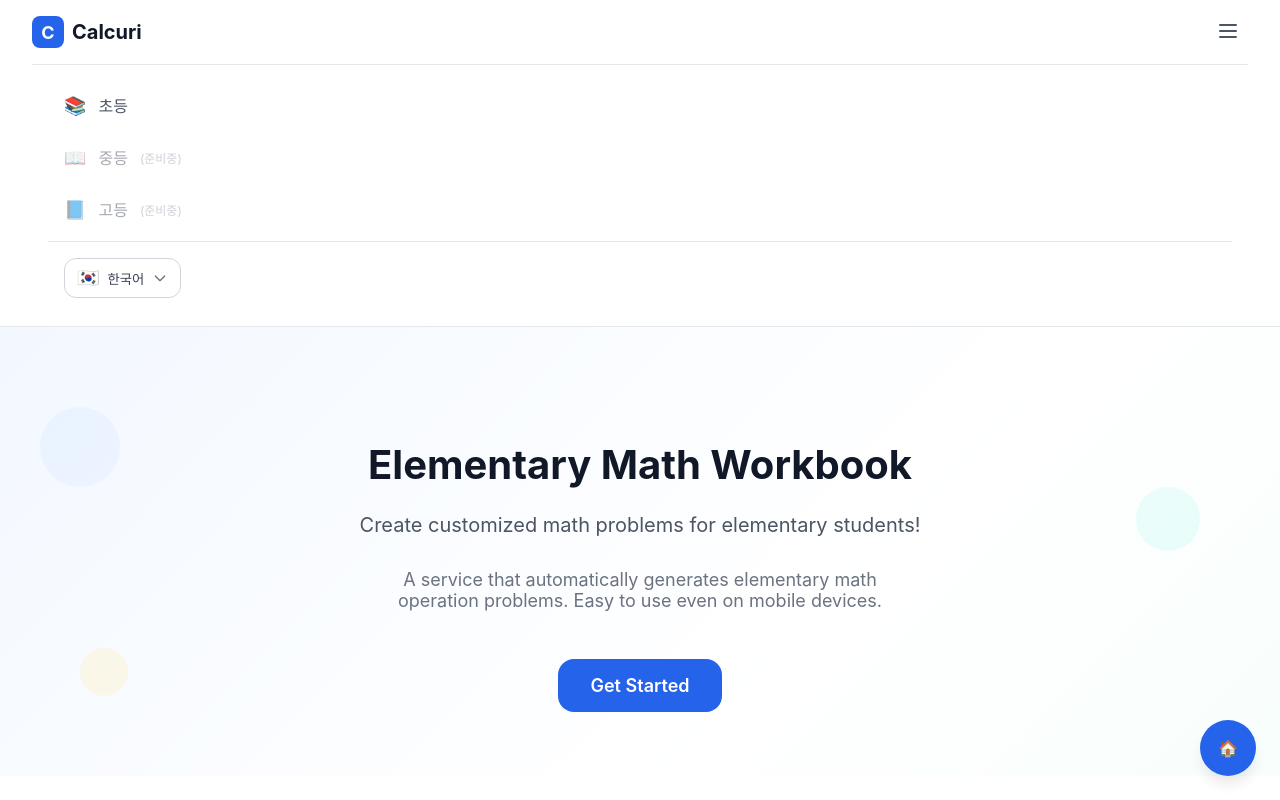
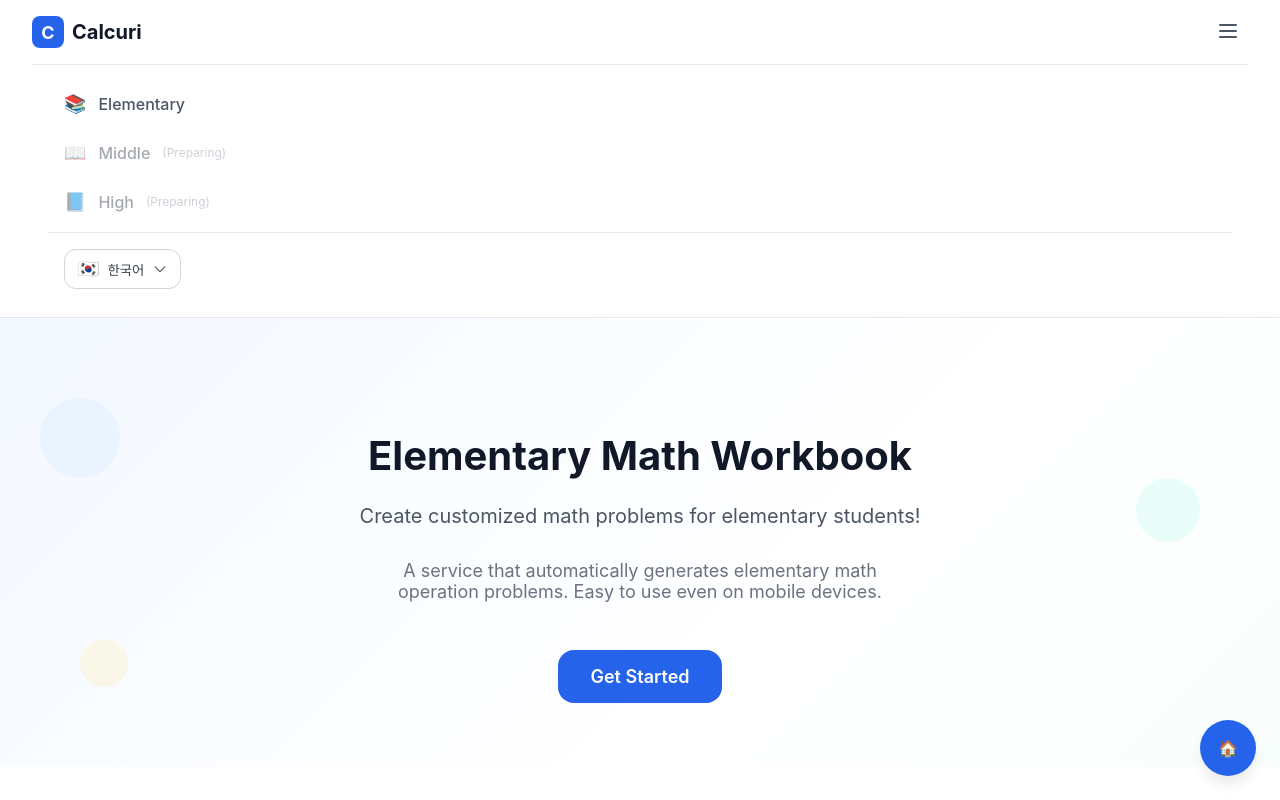
Before and after one commit to DotoriPicnic/mathgo, a React (Vite) app: page / in a window 1280 px wide. Both pictures are taken after a click on the button 1228 px from the left and 32 px from the top of the page. Shown: the top 800 px of the page. Built offline with nearby package versions, Linux system fonts and the light colour scheme.

Commit message:
Add translations for navigation menu and main page features section

```diff
--- a/src/components/Navigation.tsx
+++ b/src/components/Navigation.tsx
@@ -1,15 +1,17 @@
 import React, { useState } from 'react';
 import { Link, useLocation } from 'react-router-dom';
+import { useTranslation } from 'react-i18next';
 import LanguageSelector from './LanguageSelector';
 
 const Navigation: React.FC = () => {
   const location = useLocation();
   const [isMobileMenuOpen, setIsMobileMenuOpen] = useState(false);
+  const { t } = useTranslation();
 
   const menuItems = [
-    { path: '/elem', label: '초등', icon: '📚', active: true },
-    { path: '/middle', label: '중등', icon: '📖', active: false },
-    { path: '/high', label: '고등', icon: '📘', active: false },
+    { path: '/elem', label: t('elementary'), icon: '📚', active: true },
+    { path: '/middle', label: t('middle'), icon: '📖', active: false },
+    { path: '/high', label: t('high'), icon: '📘', active: false },
   ];
 
   const isActive = (path: string) => {
@@ -107,7 +109,7 @@ const Navigation: React.FC = () => {
                 >
                   <span>{item.icon}</span>
                   <span style={{ fontWeight: '500' }}>{item.label}</span>
-                  {!item.active && <span style={{ fontSize: '0.75rem', color: '#9ca3af' }}>(준비중)</span>}
+                  {!item.active && <span style={{ fontSize: '0.75rem', color: '#9ca3af' }}>({t('preparing')})</span>}
                 </Link>
               ))}
             </div>
@@ -143,7 +145,7 @@ const Navigation: React.FC = () => {
                 }}
               >
                 <span>🏠</span>
-                <span>홈</span>
+                <span>{t('home')}</span>
               </Link>
             </div>
           </div>
@@ -267,7 +269,7 @@ const Navigation: React.FC = () => {
                   >
                     <span style={{ fontSize: '1.125rem' }}>{item.icon}</span>
                     <span style={{ fontWeight: '500' }}>{item.label}</span>
-                    {!item.active && <span style={{ fontSize: '0.75rem', color: '#9ca3af' }}>(준비중)</span>}
+                    {!item.active && <span style={{ fontSize: '0.75rem', color: '#9ca3af' }}>({t('preparing')})</span>}
                   </Link>
                 ))}
                 <div style={{
--- a/src/i18n/index.ts
+++ b/src/i18n/index.ts
@@ -12,6 +12,17 @@ const ko = {
     startButton: '시작하기',
     footerDescription: '초등학생 수학 학습을 위한 무료 도구입니다',
     contactEmail: '문의/건의:',
+
+    // 네비게이션
+    elementary: '초등',
+    middle: '중등',
+    high: '고등',
+    preparing: '준비중',
+    home: '홈',
+
+    // 주요 기능 섹션
+    featuresTitle: '주요 기능',
+    featuresSubtitle: 'Calcuri만의 특별한 학습 도구들을 경험해보세요',
 
     // 기능 카드
     featureCard1: {
@@ -36,7 +47,6 @@ const ko = {
     korean: '한국어',
     english: 'English',
     chinese: '中文',
-    home: '홈',
 
     // ElemPage
     elemTitle: '초등학교 연산 문제 생성',
@@ -154,6 +164,17 @@ const en = {
     footerDescription: 'Free tool for elementary math learning',
     contactEmail: 'Contact/Suggestions:',
 
+    // 네비게이션
+    elementary: 'Elementary',
+    middle: 'Middle',
+    high: 'High',
+    preparing: 'Preparing',
+    home: 'Home',
+
+    // 주요 기능 섹션
+    featuresTitle: 'Key Features',
+    featuresSubtitle: 'Experience Calcuri\'s special learning tools',
+
     // 기능 카드
     featureCard1: {
       title: '📝 Various Types',
@@ -177,7 +198,6 @@ const en = {
     korean: '한국어',
     english: 'English',
     chinese: '中文',
-    home: 'Home',
 
     // ElemPage
     elemTitle: 'Elementary Math Problem Generator',
@@ -295,6 +315,17 @@ const zh = {
     footerDescription: '小学生数学学习的免费工具',
     contactEmail: '联系/建议：',
 
+    // 네비게이션
+    elementary: '小学',
+    middle: '初中',
+    high: '高中',
+    preparing: '准备中',
+    home: '首页',
+
+    // 주요 기능 섹션
+    featuresTitle: '主要功能',
+    featuresSubtitle: '体验Calcuri独特的学习工具',
+
     // 기능 카드
     featureCard1: {
       title: '📝 多种类型',
@@ -318,7 +349,6 @@ const zh = {
     korean: '한국어',
     english: 'English',
     chinese: '中文',
-    home: '首页',
 
     // ElemPage
     elemTitle: '小学数学题生成器',
--- a/src/pages/MainPage.tsx
+++ b/src/pages/MainPage.tsx
@@ -115,13 +115,13 @@ const MainPage: React.FC = () => {
               color: '#111827',
               marginBottom: '1rem'
             }}>
-              주요 기능
+              {t('featuresTitle')}
             </h2>
             <p style={{
               fontSize: '1.125rem',
               color: '#4b5563'
             }}>
-              Calcuri만의 특별한 학습 도구들을 경험해보세요
+              {t('featuresSubtitle')}
             </p>
           </div>
 
```
